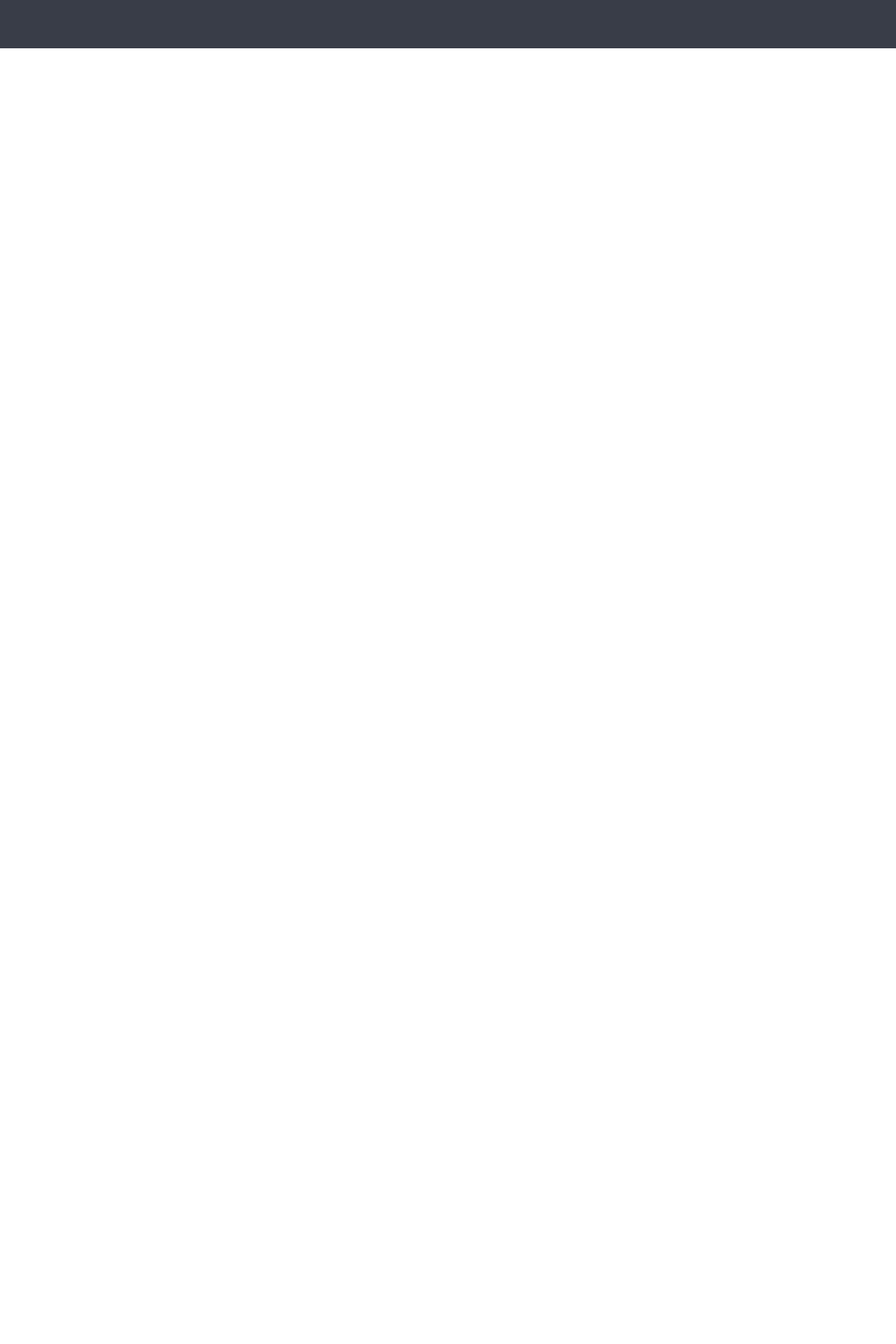
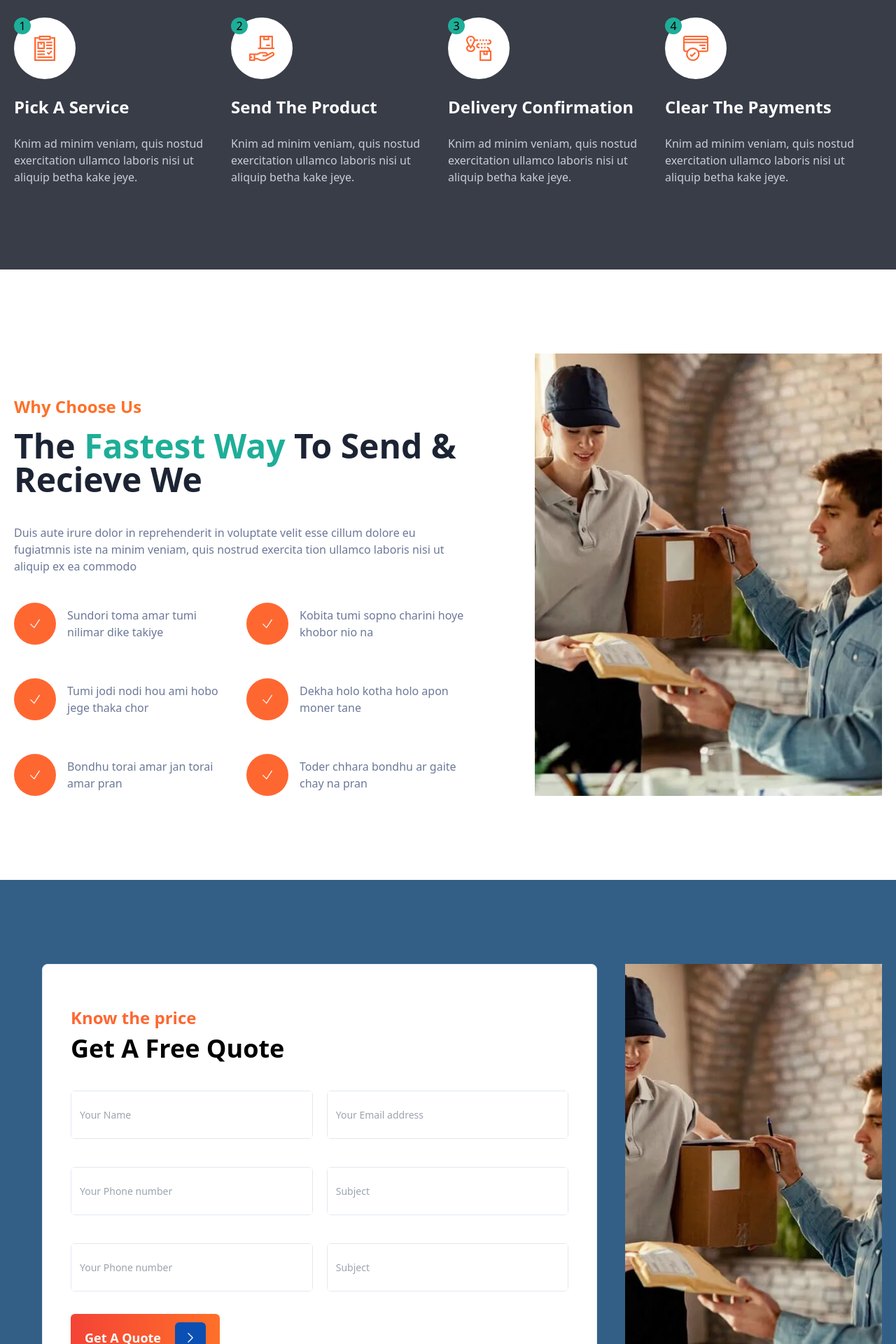
Before and after one commit to Hall-e3/thiotransportation, a React (Create React App) app: page /services in a window 1280 px wide. Shown: the part 2080-4000 px from the top of the page at 70% size. Before the commit the page ends 2149 px from the top, so only its background shows below. Built offline with nearby package versions, Linux system fonts and the light colour scheme.

Commit message:
new chagnes

```diff
--- /dev/null
+++ b/src/components/SelectField.jsx
@@ -0,0 +1,47 @@
+import React from "react";
+
+export default function SelectField({
+  label,
+  type,
+  name,
+  placeholder,
+  value,
+  required,
+  onChange,
+  styles,
+  children,
+  icon,
+  onFocus,
+  error,
+}) {
+  return (
+    <div className={`flex flex-col justify-center`}>
+      <label className="block mb-2 lg:text-[13px] 2xl:text-[14px] font-medium text-gray-900 dark:text-white">
+        {label}
+      </label>
+
+      <div className="flex flex-col space-y-1">
+        <div
+          className={`flex items-center ${styles} ${
+            error ? "border-red-900" : " border-stroke"
+          }`}
+        >
+          <select
+            type={type}
+            name={name}
+            value={value}
+            className={`outline-none text-gray-900 text-sm w-full h-full bg-white block`}
+            placeholder={placeholder}
+            required={required}
+            onChange={onChange}
+            onFocus={onFocus}
+          >
+            {children}
+          </select>
+          {icon && icon}
+        </div>
+        {error && <p className="text-red-900 text-xs">{error}</p>}
+      </div>
+    </div>
+  );
+}
--- a/src/components/index.jsx
+++ b/src/components/index.jsx
@@ -4,4 +4,5 @@ import Button from "./Button";
 import Input from "./Input";
 import TextArea from "./TextArea";
 import Footer from "./Footer";
-export { Loader, Supensing, Button, Input, TextArea, Footer };
+import SelectField from "./SelectField";
+export { Loader, Supensing, Button, Input, TextArea, Footer, SelectField };
--- a/src/constants/index.jsx
+++ b/src/constants/index.jsx
@@ -19,6 +19,7 @@ const hardboard = require("../assets/images/hardboard.png");
 const process_2 = require("../assets/images/process-2.png");
 const process_3 = require("../assets/images/process-3.png");
 const process_4 = require("../assets/images/process-4.png");
+const service = require("../assets/images/service.webp");
 export {
   logo,
   another_logo,
@@ -41,4 +42,5 @@ export {
   process_3,
   process_2,
   process_4,
+  service,
 };
--- a/src/data/index.jsx
+++ b/src/data/index.jsx
@@ -4,8 +4,12 @@ import {
   b5,
   bdetials,
   call_center,
+  hardboard,
   home_delivery,
   payment,
+  process_2,
+  process_3,
+  process_4,
   search,
   tracking,
   transport,
@@ -141,24 +145,28 @@ export const works = [
   {
     id: 1,
     title: "Pick A Service",
+    image: hardboard,
     description:
       "Knim ad minim veniam, quis nostud exercitation ullamco laboris nisi ut aliquip betha kake jeye.",
   },
   {
     id: 2,
     title: "Send The Product",
+    image: process_2,
     description:
       "Knim ad minim veniam, quis nostud exercitation ullamco laboris nisi ut aliquip betha kake jeye.",
   },
   {
     id: 3,
     title: "Delivery Confirmation",
+    image: process_3,
     description:
       "Knim ad minim veniam, quis nostud exercitation ullamco laboris nisi ut aliquip betha kake jeye.",
   },
   {
     id: 4,
     title: "Clear The Payments",
+    image: process_4,
     description:
       "Knim ad minim veniam, quis nostud exercitation ullamco laboris nisi ut aliquip betha kake jeye.",
   },
--- a/src/pages/Services.jsx
+++ b/src/pages/Services.jsx
@@ -1,9 +1,9 @@
 import React from "react";
 import Layout from "../layout";
-import { transport } from "../constants";
-import { Button } from "../components";
-import { ChevronRightIcon } from "@heroicons/react/24/solid";
-import { cards } from "../data";
+import { hardboard, service, transport } from "../constants";
+import { Button, Input } from "../components";
+import { CheckIcon, ChevronRightIcon } from "@heroicons/react/24/solid";
+import { cards, works } from "../data";
 
 export default function Services() {
   return (
@@ -59,15 +59,16 @@ export default function Services() {
       </div>
       <div className="py-30 bg-[#393d48]">
         <div className="max-w-[1240px] mx-auto">
+          <div className="flex flex-col space-y-20">
             <div className="flex items-center px-4 space-x-8">
-            <div className="flex flex-col space-y-4 flex-1">
+              <div className="flex flex-col space-y-3 flex-1">
                 <h5 className="text-primary_orange font-bold text-3xl">
                   How it works
                 </h5>
                 <h3 className="font-bold text-5xl text-white leading-normal">
-                We <span className="text-primary_green">Make</span> &{" "}
-                <span className="text-primary_green">Keep</span> it{" "}
-                <span className="text-primary_green">Simple</span> For You
+                  We <span className="text-[#1eae98]">Make</span> &{" "}
+                  <span className="text-[#1eae98]">Keep</span> it{" "}
+                  <span className="text-[#1eae98]">Simple</span> For You
                 </h3>
               </div>
               <p className="flex-1 text-[#c7cdda] font-medium tracking-normal">
@@ -76,9 +77,174 @@ export default function Services() {
                 exercita tion ullamco laboris nisi ut aliquip ex ea commodo
               </p>
             </div>
+            <div className="flex">
+              {works.map((work) => (
+                <div
+                  key={work.id}
+                  className="transition flex flex-col space-y-6 flew-1"
+                >
+                  <div className="relative group duration-300 ease-in">
+                    <div className="h-22 w-22 flex items-center justify-center rounded-full bg-white h">
+                      <img
+                        src={work.image}
+                        alt={work.title}
+                        className="transition-transform transform group-hover:rotate-180"
+                      />
+                    </div>
+                    <div className="h-6 w-6 flex items-center justify-center rounded-full bg-[#1eae98] absolute top-0 group-hover:bg-primary_orange">
+                      {work.id}
+                    </div>
+                  </div>
+                  <h4 className="font-bold text-2xl text-white">
+                    {work.title}
+                  </h4>
+                  <p className="text-md text-[#c7cdda] font-medium tracking-normal">
+                    {work.description}
+                  </p>
+                </div>
+              ))}
+            </div>
+          </div>
+        </div>
+      </div>
+      <div className="py-30">
+        <div className="max-w-[1240px] mx-auto">
+          <div className="grid grid-cols-1 md:grid-cols-5 ">
+            <div className="flex flex-col space-y-10 col-span-3 pt-15 pr-25">
+              <div className="flex flex-col space-y-4">
+                <h5 className="text-primary_orange font-bold text-2xl">
+                  Why Choose Us
+                </h5>
+                <span className="font-bold text-5xl text-black ">
+                  The <span className="text-[#1eae98]">Fastest Way</span> To
+                  Send & Recieve We
+                </span>
+              </div>
+              <p className="text-grey_skip font-medium tracking-normal">
+                Duis aute irure dolor in reprehenderit in voluptate velit esse
+                cillum dolore eu fugiatmnis iste na minim veniam, quis nostrud
+                exercita tion ullamco laboris nisi ut aliquip ex ea commodo
+              </p>
+              <div className="flex flex-col space-y-12">
+                <div className="flex items-center space-x-5">
+                  <div className="flex items-center space-x-4 flex-1">
+                    <div className="bg-[#ff6731] rounded-full p-5">
+                      <CheckIcon className="text-white w-5 h-5" />
+                    </div>
+                    <p className="text-grey_skip font-medium">
+                      Sundori toma amar tumi nilimar dike takiye
+                    </p>
+                  </div>
+                  <div className="flex items-center space-x-4 flex-1">
+                    <div className="bg-[#ff6731] rounded-full p-5">
+                      <CheckIcon className="text-white w-5 h-5" />
+                    </div>
+                    <p className="text-grey_skip font-medium">
+                      Kobita tumi sopno charini hoye khobor nio na
+                    </p>
+                  </div>
+                </div>
+                <div className="flex items-center space-x-5">
+                  <div className="flex items-center space-x-4 flex-1">
+                    <div className="bg-[#ff6731] rounded-full p-5">
+                      <CheckIcon className="text-white w-5 h-5" />
+                    </div>
+                    <p className="text-grey_skip font-medium">
+                      Tumi jodi nodi hou ami hobo jege thaka chor
+                    </p>
+                  </div>
+                  <div className="flex items-center space-x-4 flex-1">
+                    <div className="bg-[#ff6731] rounded-full p-5">
+                      <CheckIcon className="text-white w-5 h-5" />
+                    </div>
+                    <p className="text-grey_skip font-medium">
+                      Dekha holo kotha holo apon moner tane
+                    </p>
+                  </div>
+                </div>
+                <div className="flex items-center space-x-5">
+                  <div className="flex items-center space-x-4 flex-1">
+                    <div className="bg-[#ff6731] rounded-full p-5">
+                      <CheckIcon className="text-white w-5 h-5" />
+                    </div>
+                    <p className="text-grey_skip font-medium">
+                      Bondhu torai amar jan torai amar pran
+                    </p>
+                  </div>
+                  <div className="flex items-center space-x-4 flex-1">
+                    <div className="bg-[#ff6731] rounded-full p-5">
+                      <CheckIcon className="text-white w-5 h-5" />
+                    </div>
+                    <p className="text-grey_skip font-medium">
+                      Toder chhara bondhu ar gaite chay na pran
+                    </p>
+                  </div>
+                </div>
+              </div>
+            </div>
+            <div className="col-span-2">
+              <img
+                src={service}
+                alt="service"
+                className="w-full h-full object-cover"
+              />
+            </div>
+          </div>
+        </div>
+      </div>
+      <div className="py-30 bg-[#003869CC]">
+        <div className="max-w-[1240px] mx-auto">
+          <div className="flex flex-row">
+            <div className="w-full flex flex-col justify-center px-10">
+              <div className="border border-stroke rounded-lg px-10 py-15 space-y-8 bg-white">
+                <div className="flex flex-col space-y-2">
+                  <h3 className="text-2xl font-bold text-[#ff6731]">
+                    Know the price
+                  </h3>
+                  <h3 className="text-4xl font-bold">Get A Free Quote</h3>
+                </div>
+                <div className="flex space-x-5">
+                  <Input
+                    placeholder="Your Name"
+                    styles="border rounded-md flex-1"
+                  />
+                  <Input
+                    placeholder="Your Email address"
+                    styles="border rounded-md flex-1"
+                  />
+                </div>
+                <div className="flex space-x-5">
+                  <Input
+                    placeholder="Your Phone number"
+                    styles="border rounded-md"
+                  />
+                  <Input placeholder="Subject" styles="border rounded-md" />
+                </div>
+                <div className="flex space-x-5">
+                  <Input
+                    placeholder="Your Phone number"
+                    styles="border rounded-md"
+                  />
+                  <Input placeholder="Subject" styles="border rounded-md" />
+                </div>
+
+                <Button
+                  text="Get A Quote"
+                  buttonStyle="w-[30%] bg-gradient-to-r text-white  from-red-500  to-primary_orange py-3 text-lg font-bold rounded-md"
+                  icon={
+                    <div className="bg-primary_color p-3 rounded-md">
+                      <ChevronRightIcon className="w-5 h-5 text-white" />
+                    </div>
+                  }
+                />
+              </div>
+            </div>
             <div className="">
-            <div>
-
+              <img
+                src={service}
+                alt="service"
+                className="w-full h-full object-cover"
+              />
             </div>
           </div>
         </div>
```
Also changed, not shown: src/assets/images/service.webp (added). Lines whose indentation alone changed are shown as unchanged.
